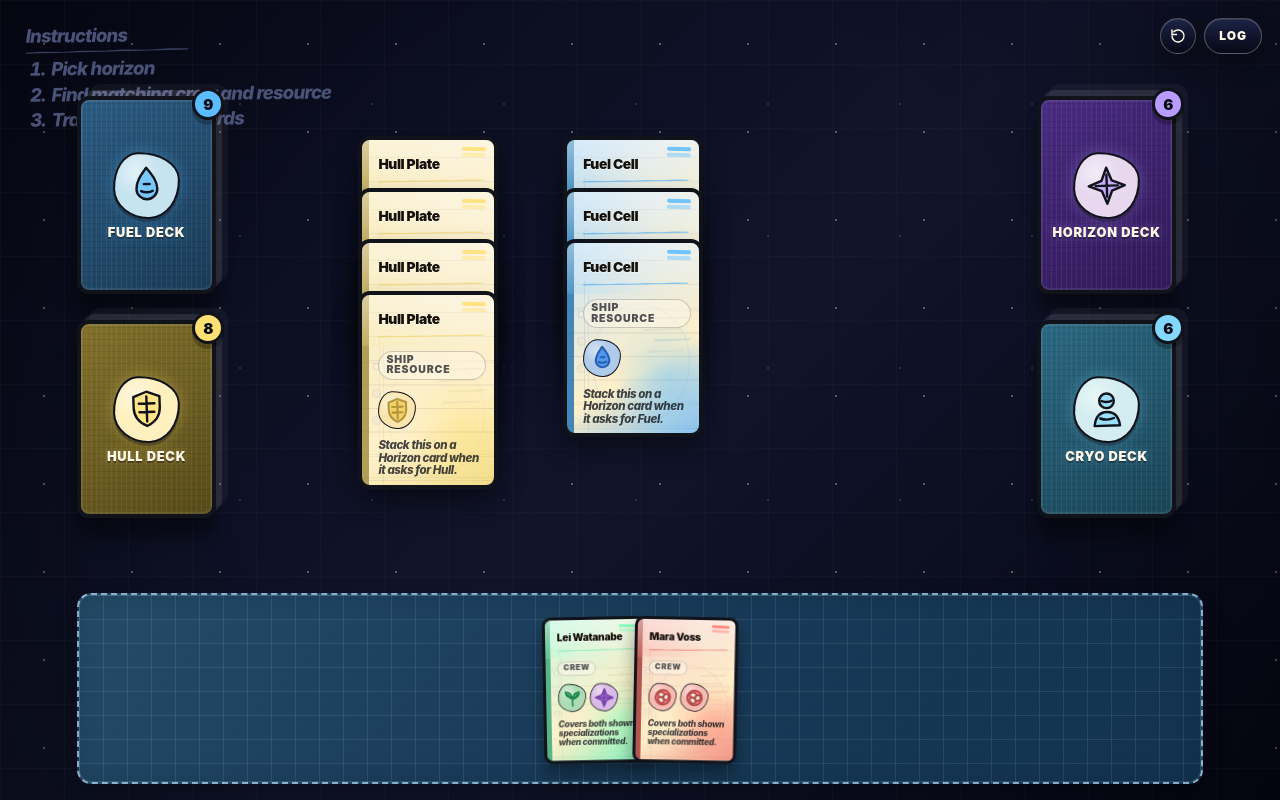
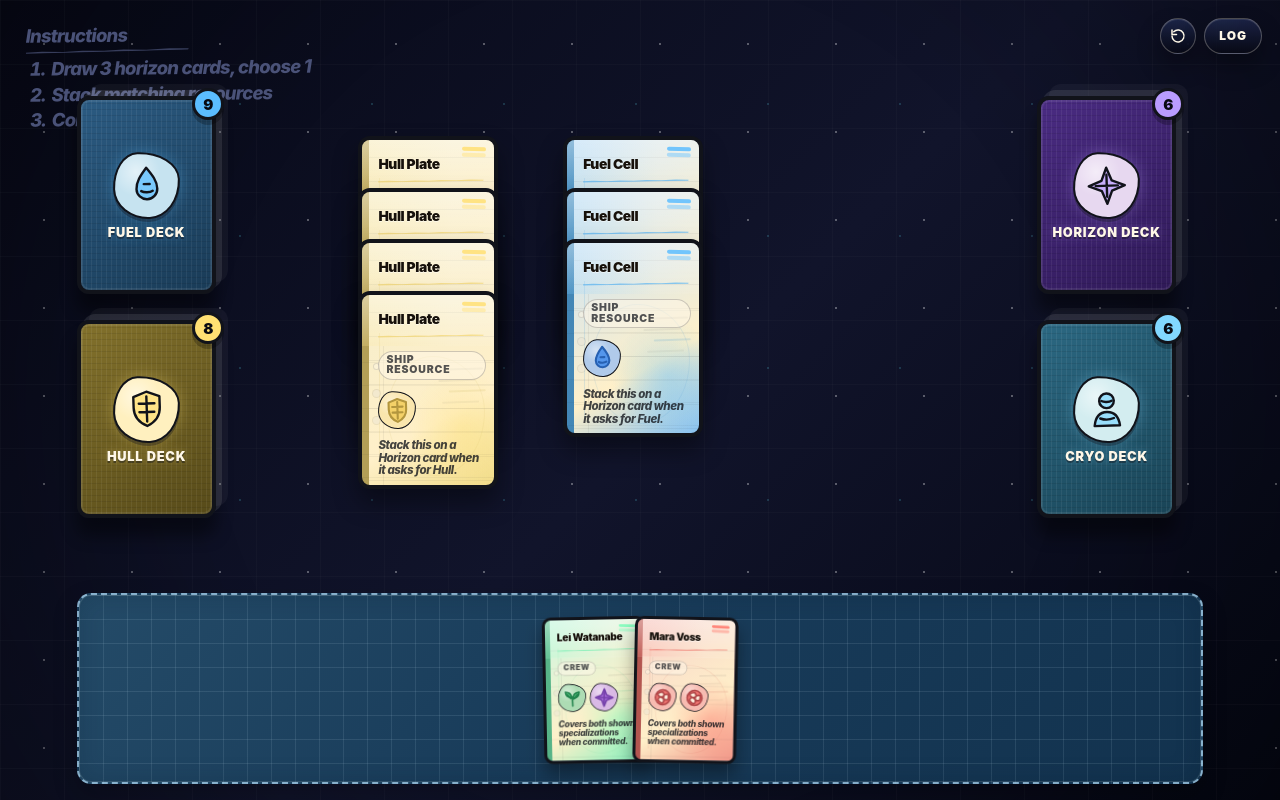
Before and after one commit to demirhere/corebound, a React (Vite) app: page / in a window 1280 px wide. Built offline with nearby package versions, Linux system fonts and the light colour scheme.

Commit message:
Update board instructions to match revised gameplay steps

```diff
--- a/src/components/Board.tsx
+++ b/src/components/Board.tsx
@@ -76,9 +76,9 @@ export function Board({
       <aside className="board-notes" aria-label="Quick play instructions">
         <h2>Instructions</h2>
         <ol>
-          <li>Pick horizon</li>
-          <li>Find matching crew and resource</li>
-          <li>Travel and get rewards</li>
+          <li>Draw 3 horizon cards, choose 1</li>
+          <li>Stack matching resources</li>
+          <li>Collect rewards</li>
         </ol>
       </aside>
 
```
